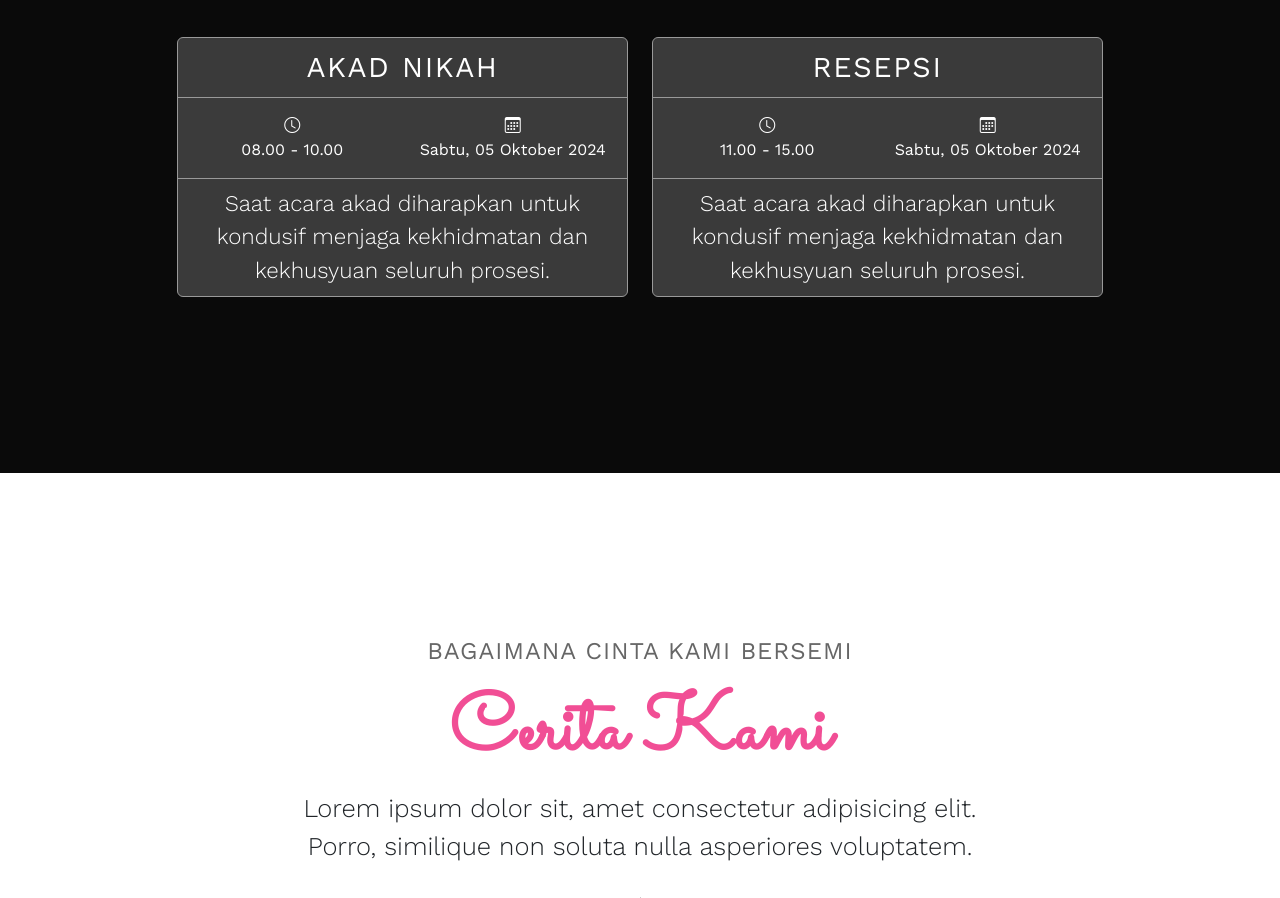
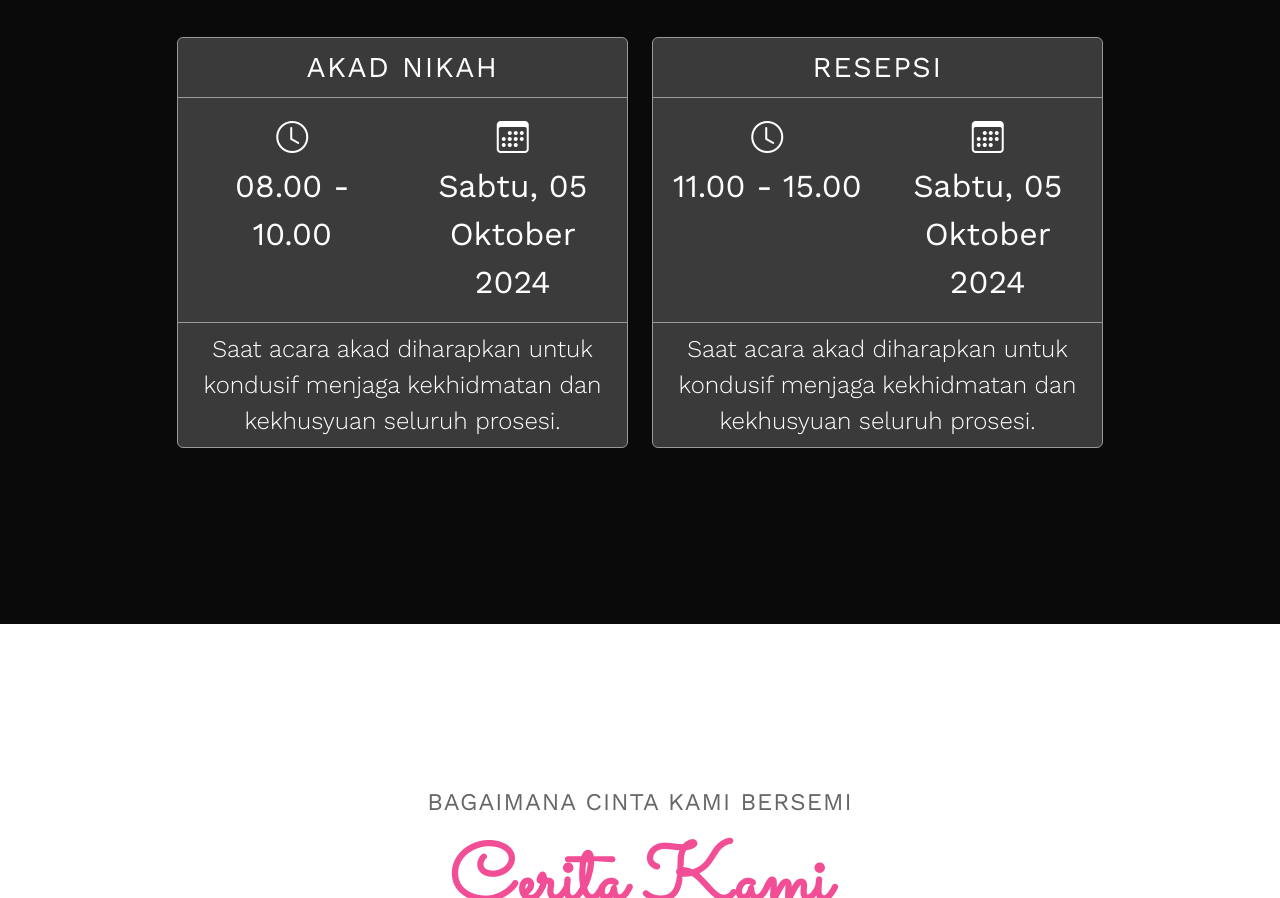
Before and after one commit to NenkCollections/Ibnan-Lina, a plain HTML site: page index.html in a window 1280 px wide. Shown: the part 2709-3607 px from the top of the page. Drawn offline with nearby package versions, Linux system fonts and the light colour scheme; some packages are replaced by stand-ins of ours; a script that the page names is missing.

Commit message:
Update style.css

```diff
--- a/style.css
+++ b/style.css
@@ -171,12 +171,12 @@ body {
 }
 
 .info .card-body {
-  font-size: 1rem;
+  font-size: 2rem;
 }
 
 .info .card-footer {
   border-top: 1px solid #999;
-  font-size: 1.4rem;
+  font-size: 1.5rem;
   font-weight: 300;
 }
 
```
